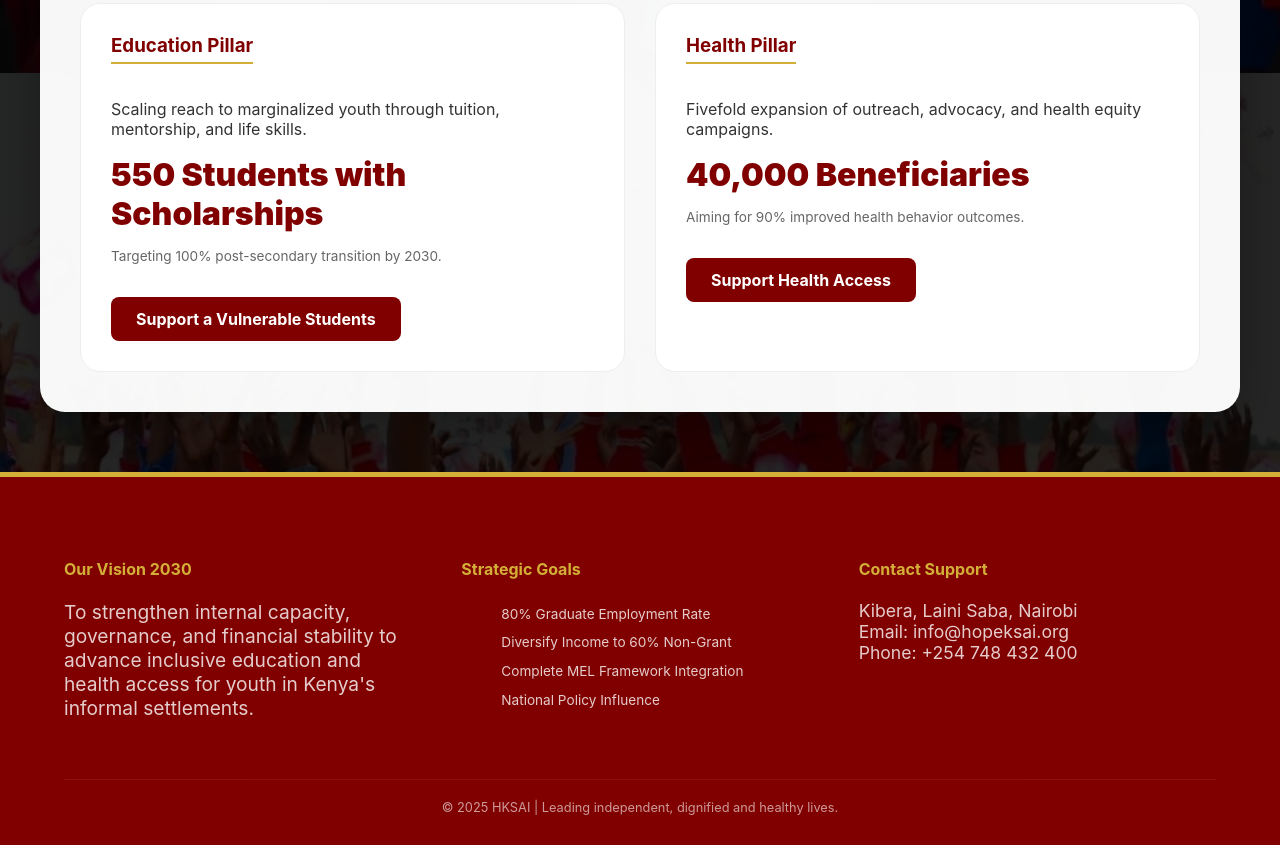
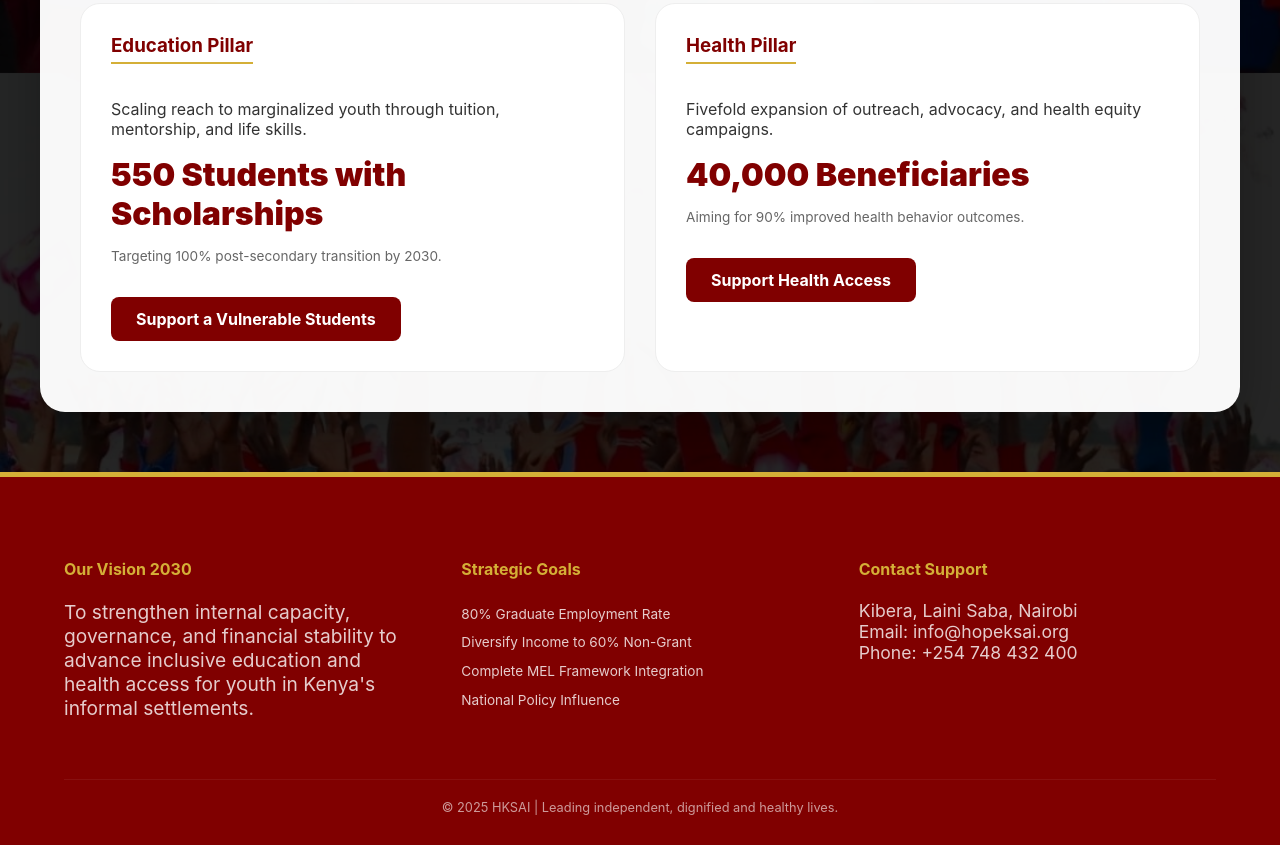
Before and after one commit to WesongaTimothy/HKSAI-Information-Management-System, a plain HTML site: page frontend/index.html in a window 1280 px wide. Shown: the part 1527-2372 px from the top of the page. Drawn offline with Linux system fonts and the light colour scheme.

Commit message:
Update index.html

```diff
--- a/frontend/index.html
+++ b/frontend/index.html
@@ -298,7 +298,7 @@
             </div>
             <div>
                 <h4 style="color: var(--gold);">Strategic Goals</h4>
-                <ul style="list-style: none; padding: 0.4; font-size: 0.85rem; opacity: 0.8; line-height: 2.1;">
+                <ul style="list-style: none; padding: 0; font-size: 0.85rem; opacity: 0.8; line-height: 2.1;">
                     <li>80% Graduate Employment Rate</li>
                     <li>Diversify Income to 60% Non-Grant</li>
                     <li>Complete MEL Framework Integration</li>
```
